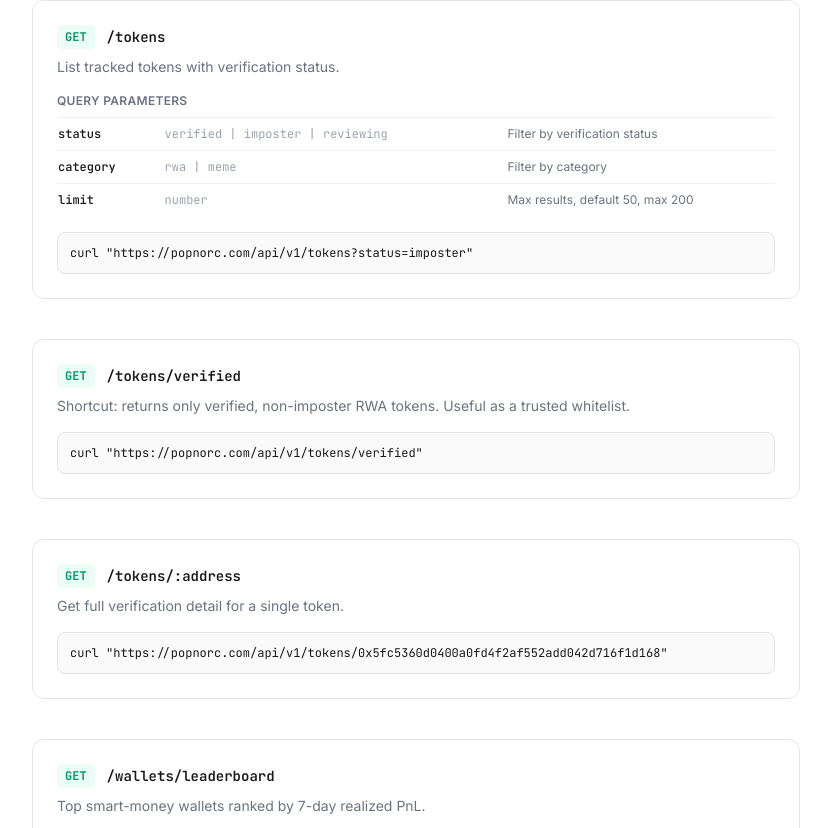
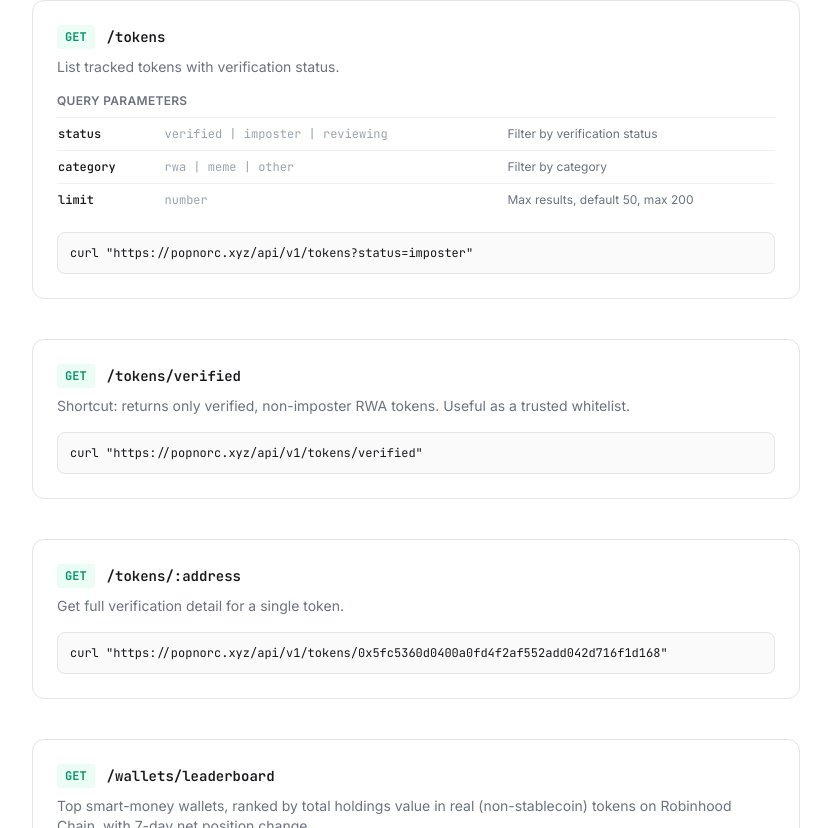
Before and after one commit to Tiresias13/popnorc, a Next.js app: page /docs in a window 1280 px wide. Shown: the part 1372-2200 px from the top of the page, without its empty margins (224-1055 px from the left). Built offline with nearby package versions, Linux system fonts and the light colour scheme.

Commit message:
Update page.tsx

```diff
--- a/app/docs/page.tsx
+++ b/app/docs/page.tsx
@@ -1,6 +1,6 @@
 import { MarketingNav } from "@/components/marketing/nav";
 
-const BASE_URL = "https://popnorc.com/api/v1";
+const BASE_URL = "https://popnorc.xyz/api/v1";
 
 interface Endpoint {
   method: string;
@@ -16,7 +16,7 @@ const ENDPOINTS: Endpoint[] = [
     path: "/pools",
     description: "List liquidity pools with risk scoring and category.",
     params: [
-      { name: "category", type: "rwa | meme | unknown", description: "Filter by token category" },
+      { name: "category", type: "rwa | meme | other", description: "Filter by token category" },
       { name: "risk_level", type: "low | medium | high", description: "Filter by risk level" },
       { name: "sort", type: "liquidity | volume | risk", description: "Sort field (default: liquidity)" },
       { name: "limit", type: "number", description: "Max results, default 50, max 200" },
@@ -46,7 +46,7 @@ const ENDPOINTS: Endpoint[] = [
     description: "List tracked tokens with verification status.",
     params: [
       { name: "status", type: "verified | imposter | reviewing", description: "Filter by verification status" },
-      { name: "category", type: "rwa | meme", description: "Filter by category" },
+      { name: "category", type: "rwa | meme | other", description: "Filter by category" },
       { name: "limit", type: "number", description: "Max results, default 50, max 200" },
     ],
     example: `curl "${BASE_URL}/tokens?status=imposter"`,
@@ -66,7 +66,7 @@ const ENDPOINTS: Endpoint[] = [
   {
     method: "GET",
     path: "/wallets/leaderboard",
-    description: "Top smart-money wallets ranked by 7-day realized PnL.",
+    description: "Top smart-money wallets, ranked by total holdings value in real (non-stablecoin) tokens on Robinhood Chain, with 7-day net position change.",
     params: [{ name: "limit", type: "number", description: "Max results, default 20, max 100" }],
     example: `curl "${BASE_URL}/wallets/leaderboard?limit=10"`,
   },
@@ -81,7 +81,7 @@ const ENDPOINTS: Endpoint[] = [
     path: "/heatmap",
     description: "Aggregated trading volume grouped by day of week and hour (UTC), last 7 days.",
     params: [
-      { name: "category", type: "rwa | meme", description: "Filter by category" },
+      { name: "category", type: "rwa | meme | other", description: "Filter by category" },
       { name: "token", type: "address", description: "Filter to a single token" },
     ],
     example: `curl "${BASE_URL}/heatmap?category=meme"`,
@@ -148,7 +148,7 @@ export default function DocsPage() {
           <p>
             The public API is currently unauthenticated and rate-limited per IP at the
             infrastructure level. If you need higher limits for a production integration,
-            reach out via Twitter.
+            reach out through the contact info on the About page.
           </p>
         </div>
       </main>
```
